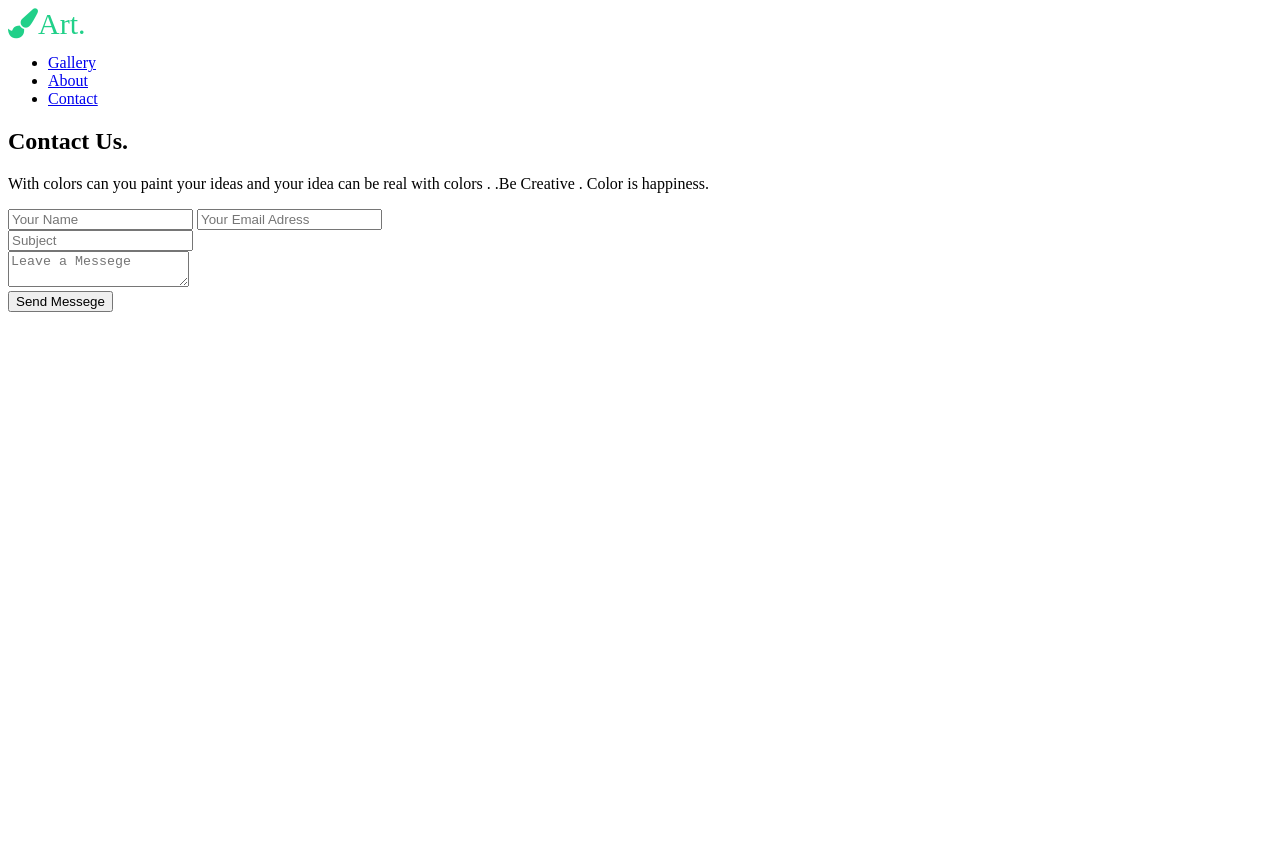
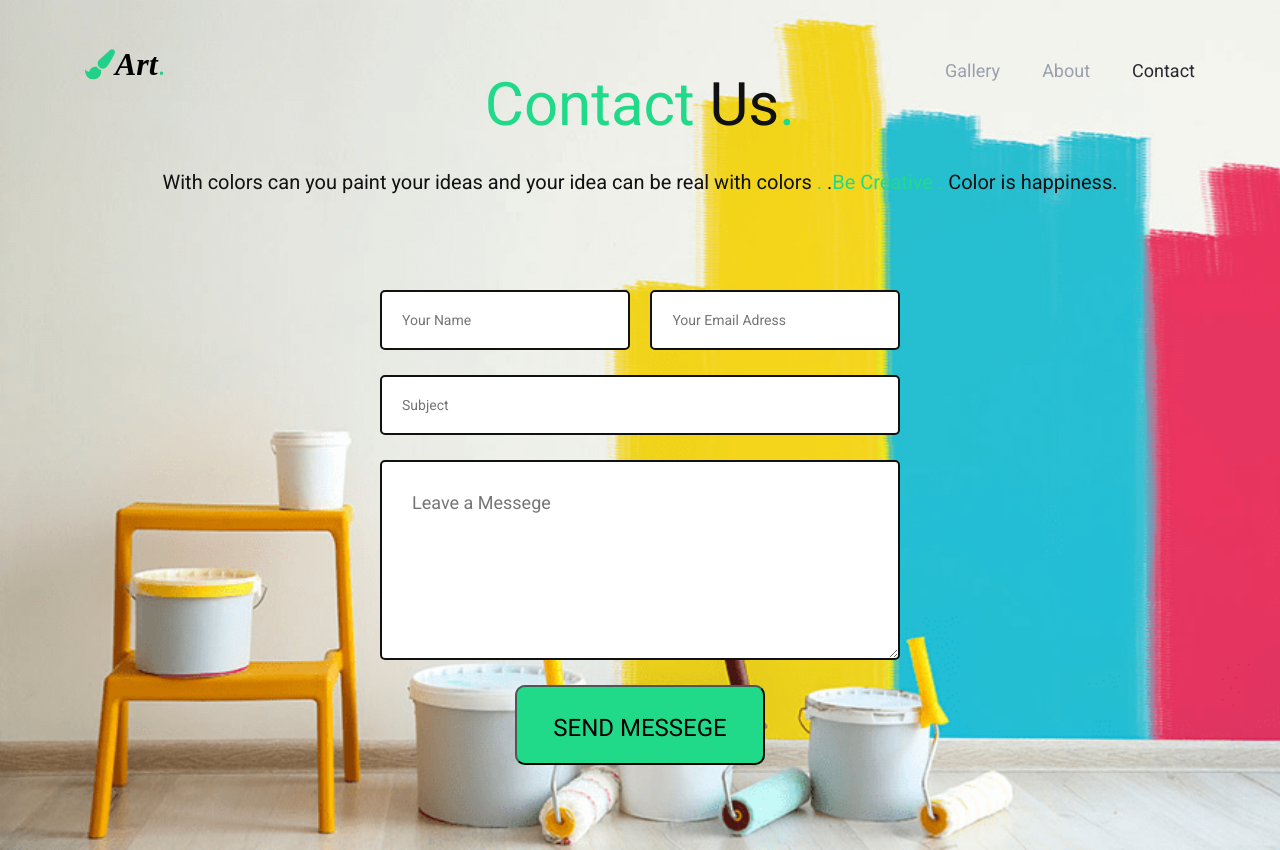
Before and after one commit to KNYLDN/art-gallery-group-project, a plain HTML site: page contact.html in a window 1280 px wide. Before the commit the page ends 800 px from the top, so only its background shows below. Drawn offline with nearby package versions, Linux system fonts and the light colour scheme.

Commit message:
Update contact.html

```diff
--- a/contact.html
+++ b/contact.html
@@ -9,7 +9,8 @@
           href="https://cdnjs.cloudflare.com/ajax/libs/animate.css/4.1.1/animate.min.css"/>
     <link href="https://fonts.googleapis.com/css2?family=Roboto:wght@100;400;500&display=swap" rel="stylesheet">
     <link rel="stylesheet" href="https://cdnjs.cloudflare.com/ajax/libs/font-awesome/4.7.0/css/font-awesome.min.css">
-    <link rel="stylesheet" href="style.css">
+    <link rel="stylesheet" href="styles/contact.css">
+
     <title>Gallery</title>
 </head>
 <body>
```
